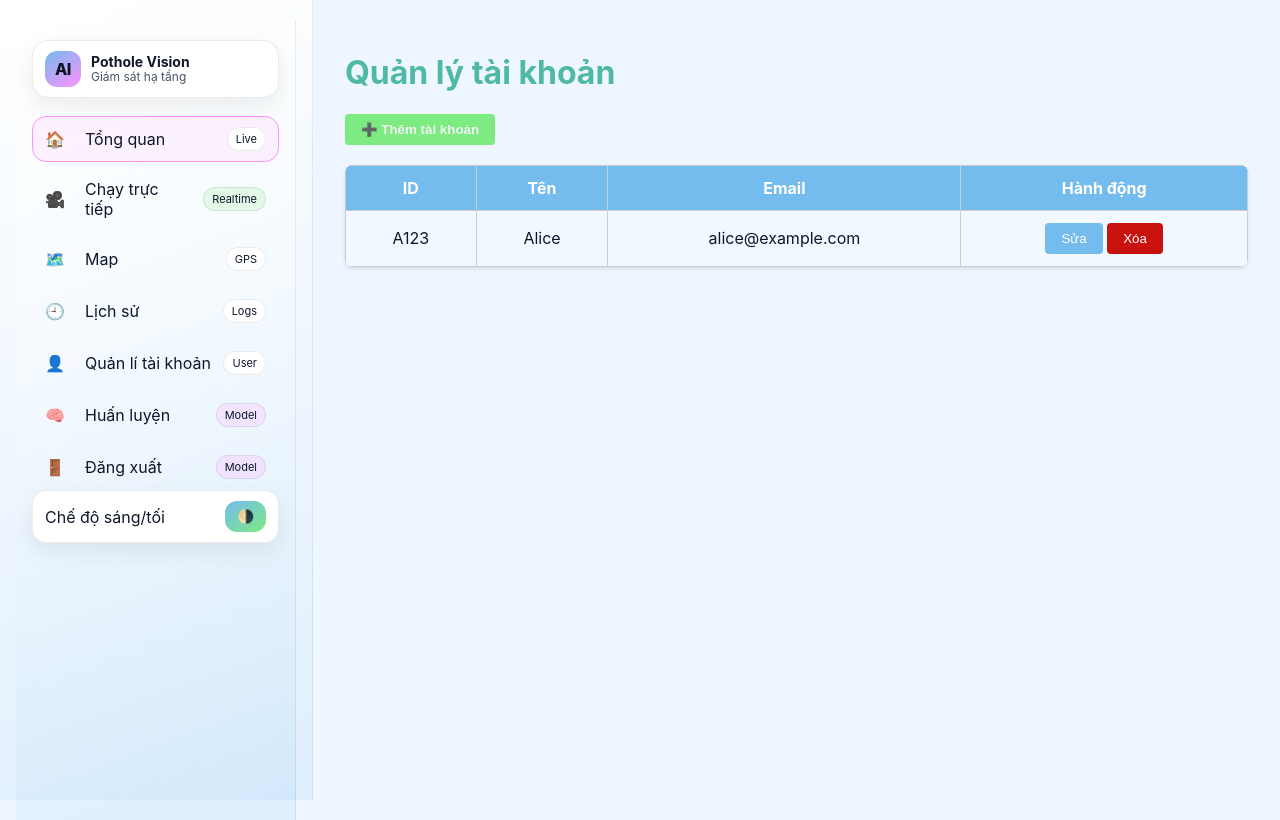
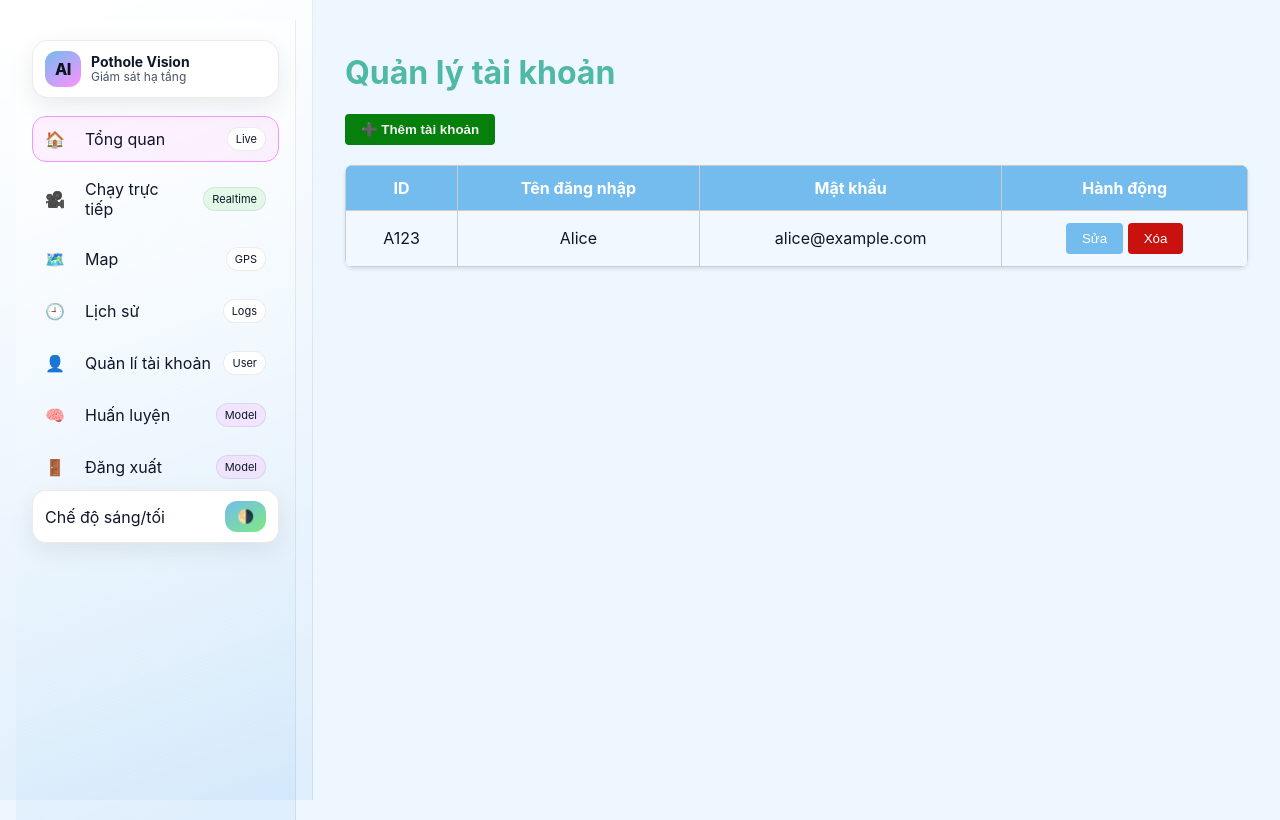
Before and after one commit to VoDuyBao-dev/pothole-detector-AI, a Django app: page /account_management/ in a window 1280 px wide. Run offline with Django 5.2, Linux system fonts and the light colour scheme.

Commit message:
fix account_management

```diff
--- a/my_app/static/my_app/css/admin/account_management.css
+++ b/my_app/static/my_app/css/admin/account_management.css
@@ -8,7 +8,6 @@
 --dark-bg: #1e1e1e;
 --light-text: #1e1e1e;
 --dark-text: #f1f1f1;
---success: rgb(21, 73, 22);
 --border: #b0b1b6;
 }
 
@@ -81,7 +80,7 @@ font-weight: 500;
 opacity: 0.9;
 }
 .btn-add {
-background: var(--success);
+background: #067f0c;
 color: var(--dark-text);
 font-weight: bold;
 }
@@ -129,6 +128,11 @@ h3 {
     margin-top: 0;
     text-align: center;
     color: rgb(213, 79, 79);
+    font-size: 20px;
+}
+p {
+  margin: 10px 0;
+  color: #1e1e1e;
 }
 input {
   width: 100%;
--- a/my_app/static/my_app/css/sign_up_and_sign_in.css
+++ b/my_app/static/my_app/css/sign_up_and_sign_in.css
@@ -33,7 +33,8 @@ body {
     margin: 0;
     font-family: Inter, Segoe UI, Roboto, system-ui, -apple-system, Arial, sans-serif;
     color: var(--ink);
-    background: linear-gradient(180deg, rgba(110, 193, 228, 0.2), rgba(247, 197, 159, 0.15), rgba(123, 196, 127, 0.2)), #fafafa;
+    background: linear-gradient(145deg, #74bbeeff, #fd91fdff, #7eea82ff, #eef6ff);
+
     display: grid;
     place-items: center;
     padding: 24px;
@@ -63,7 +64,7 @@ body {
 
 /* Khối giới thiệu/branding */
 .brand {
-    background: linear-gradient(145deg, #74bbeeff, #fd91fdff, #7eea82ff, #eef6ff);
+    background: linear-gradient(180deg, rgba(110, 193, 228, 0.2), rgba(247, 197, 159, 0.15), rgba(123, 196, 127, 0.2)), #fafafa;
     border-radius: calc(var(--radius) + 8px);
     padding: 36px;
     position: relative;
--- a/my_app/templates/my_app/admin/account.html
+++ b/my_app/templates/my_app/admin/account.html
@@ -24,12 +24,12 @@
             <h3>Thêm tài khoản</h3>
             <form id="addForm" onsubmit="handleAddSubmit(event)">
               <div class="form-group">
-                <label for="addName">Tên</label>
+                <label for="addName">Tên đăng nhập</label>
                 <input type="text" class="form-control" id="addName" required />
               </div>
               <div class="form-group">
-                <label for="addEmail">Email</label>
-                <input type="email" class="form-control" id="addEmail" required />
+                <label for="addEmail">Mật khẩu </label>
+                <input type="password" class="form-control" id="addPassword" required />
               </div>
               <div class="modal-actions">
                 <button type="submit" class="btn btn-add">Thêm</button>
@@ -43,8 +43,8 @@
           <thead>
             <tr>
               <th>ID</th>
-              <th>Tên</th>
-              <th>Email</th>
+              <th>Tên đăng nhập</th>
+              <th>Mật khẩu</th>
               <th>Hành động</th>
             </tr>
           </thead>
```
